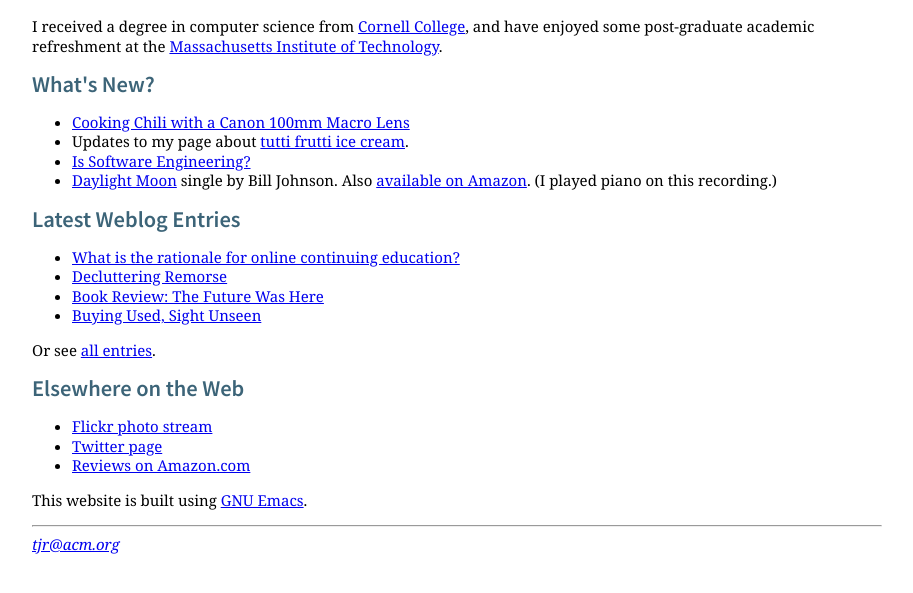
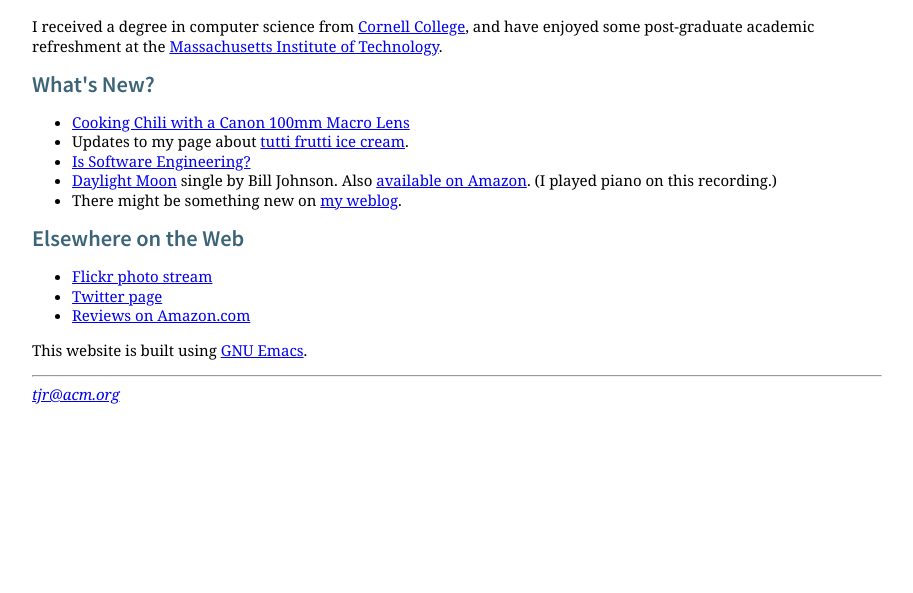
Before and after one commit to tjr/tjr.github.com, a Jekyll site: the page built from index.html, in a window 1280 px wide, cut to the strip 229-822 px from the top of the page. Shown: the whole strip, without its empty margins (183-1096 px from the left). Built offline with Jekyll 4.4.1, drawn with Linux system fonts in a browser that asks for light colours; the list of posts is cut into pages by our own code.

Commit message:
changed blog link on main page

```diff
--- a/index.html
+++ b/index.html
@@ -46,8 +46,10 @@ enjoyed some post-graduate academic refreshment at the
 <li><a href="http://itunes.apple.com/us/album/daylight-moon-single/id489451410">Daylight Moon</a> single by
 Bill Johnson. Also <a href="http://www.amazon.com/Daylight-Moon-Single/dp/B006LZ3L2W/">available on Amazon</a>.
 (I played piano on this recording.)</li>
+<li>There might be something new on <a href="http://blog.trevisrothwell.com/">my weblog</a>.</li>
 </ul>
 
+<!--
 <h2>Latest Weblog Entries</h2>
 
 <ul>
@@ -59,6 +61,7 @@ Bill Johnson. Also <a href="http://www.amazon.com/Daylight-Moon-Single/dp/B006LZ
 </ul>
 <p>
 Or see <a href="/blog/">all entries</a>.
+-->
 
 <h2>Elsewhere on the Web</h2>
 <ul>
```
